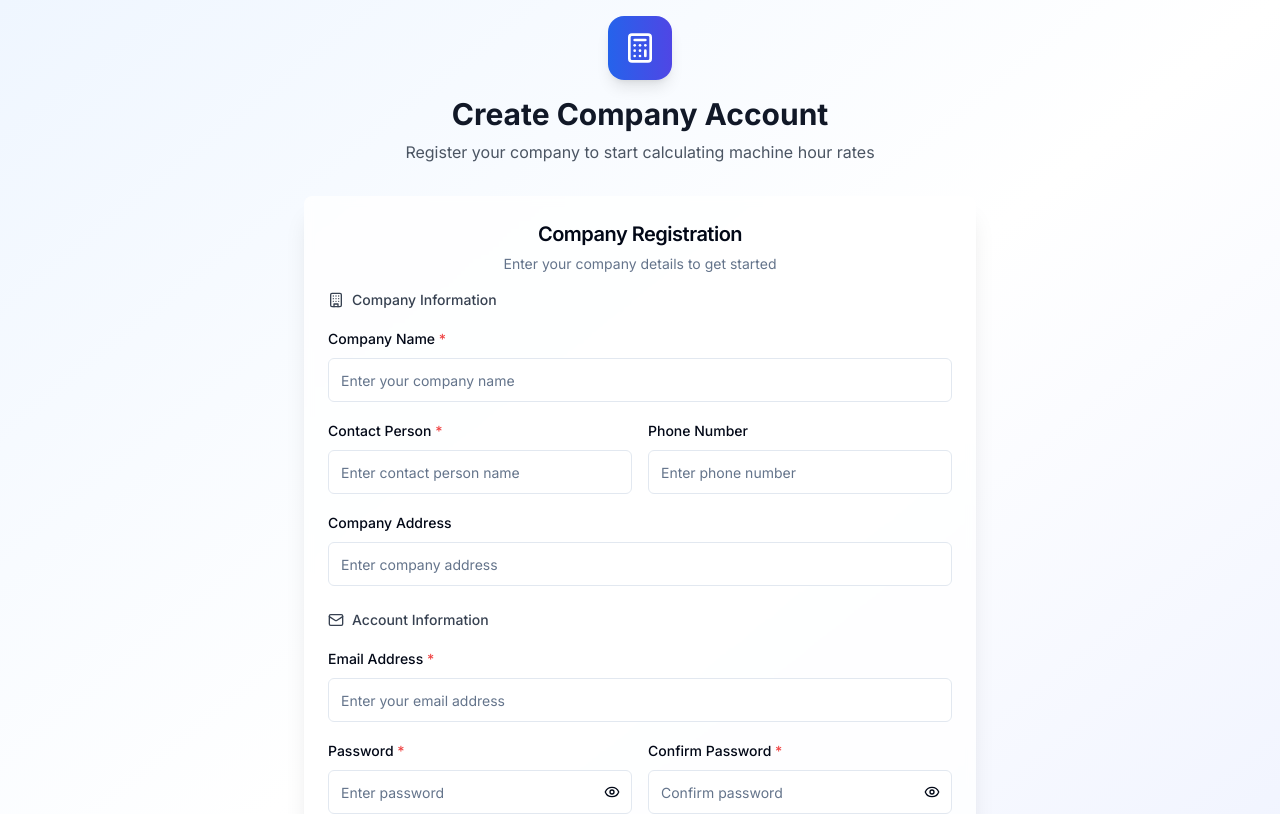
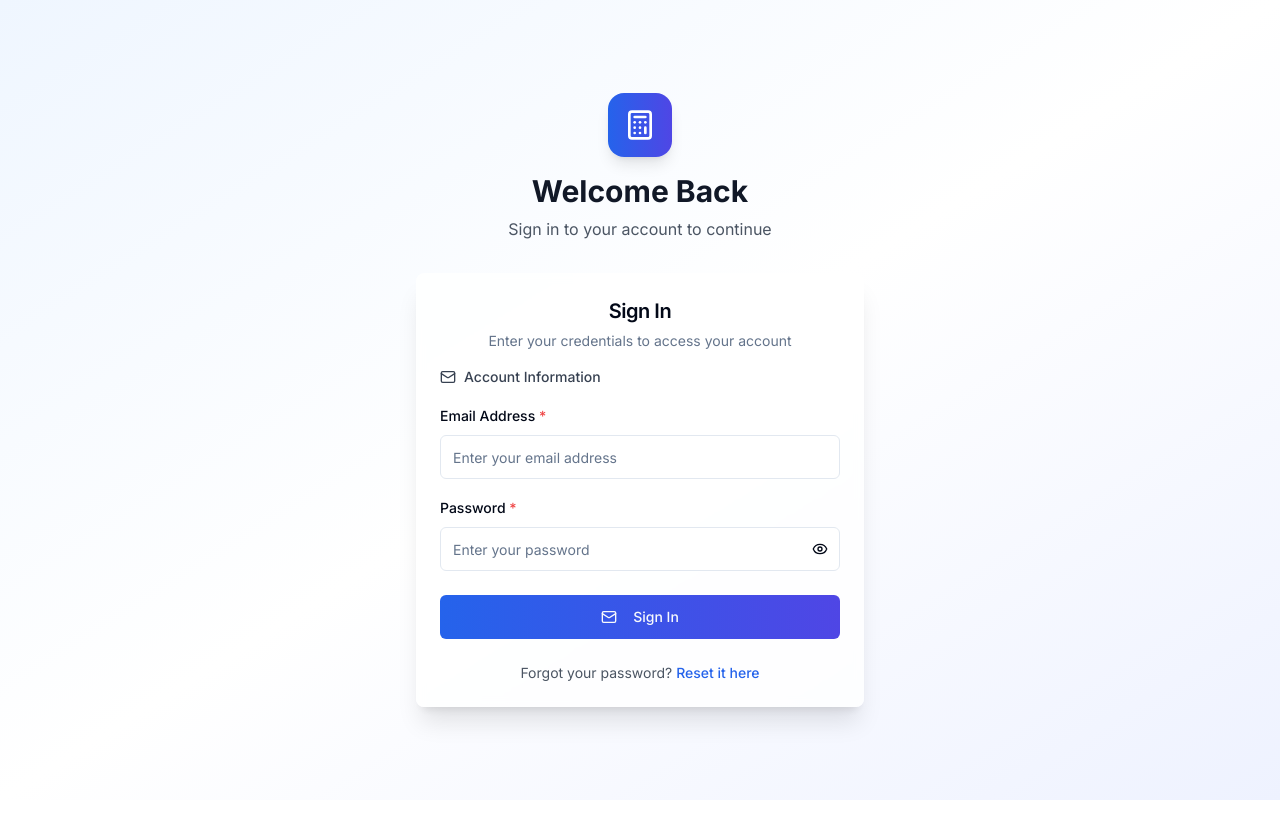
Before and after one commit to TechiePugal/mhr_globle, a Next.js app: page /register in a window 1280 px wide. Shown: the top 814 px of the page. Built offline with nearby package versions, Linux system fonts and the light colour scheme.

Commit message:
remove sign in

```diff
--- a/app/page.tsx
+++ b/app/page.tsx
@@ -141,17 +141,17 @@ export default function LoginPage() {
             </form>
 
             {/* Registration Link */}
-            <div className="mt-6 text-center">
+            {/* <div className="mt-6 text-center">
               <p className="text-sm text-gray-600 mb-4">
                 Don't have a company account?{" "}
                 <Link href="/register" className="font-medium text-blue-600 hover:text-blue-500">
                   Register your company
                 </Link>
               </p>
-            </div>
+            </div> */}
 
             {/* Demo Credentials */}
-            <div className="mt-6 p-4 bg-blue-50 rounded-lg border border-blue-200">
+            {/* <div className="mt-6 p-4 bg-blue-50 rounded-lg border border-blue-200">
               <p className="text-sm font-medium text-blue-900 mb-2">Demo Account:</p>
               <div className="space-y-1 text-sm text-blue-700">
                 <p>
@@ -164,7 +164,7 @@ export default function LoginPage() {
               <p className="text-xs text-blue-600 mt-2">
                 Or create your own company account using the registration link above
               </p>
-            </div>
+            </div> */}
           </CardContent>
         </Card>
 
--- a/app/register/page.tsx
+++ b/app/register/page.tsx
@@ -9,25 +9,17 @@ import { Input } from "@/components/ui/input"
 import { Label } from "@/components/ui/label"
 import { Card, CardContent, CardDescription, CardHeader, CardTitle } from "@/components/ui/card"
 import { Alert, AlertDescription } from "@/components/ui/alert"
-import { Calculator, Building, Mail, Eye, EyeOff, ArrowLeft } from "lucide-react"
-import { registerUser, type User as FirebaseUser } from "@/lib/firebaseService"
-import Link from "next/link"
+import { Calculator, Mail, Eye, EyeOff } from "lucide-react"
+import { loginUser } from "@/lib/firebaseService"
 
-export default function RegisterPage() {
+export default function LoginPage() {
   const [formData, setFormData] = useState({
     email: "",
     password: "",
-    confirmPassword: "",
-    companyName: "",
-    contactPerson: "",
-    phone: "",
-    address: "",
   })
   const [showPassword, setShowPassword] = useState(false)
-  const [showConfirmPassword, setShowConfirmPassword] = useState(false)
   const [errors, setErrors] = useState<any>({})
   const [loading, setLoading] = useState(false)
-  const [success, setSuccess] = useState(false)
   const router = useRouter()
 
   const validateForm = () => {
@@ -43,25 +35,6 @@ export default function RegisterPage() {
     // Password validation
     if (!formData.password) {
       newErrors.password = "Password is required"
-    } else if (formData.password.length < 6) {
-      newErrors.password = "Password must be at least 6 characters long"
-    }
-
-    // Confirm password validation
-    if (!formData.confirmPassword) {
-      newErrors.confirmPassword = "Please confirm your password"
-    } else if (formData.password !== formData.confirmPassword) {
-      newErrors.confirmPassword = "Passwords do not match"
-    }
-
-    // Company name validation
-    if (!formData.companyName.trim()) {
-      newErrors.companyName = "Company name is required"
-    }
-
-    // Contact person validation
-    if (!formData.contactPerson.trim()) {
-      newErrors.contactPerson = "Contact person name is required"
     }
 
     setErrors(newErrors)
@@ -85,68 +58,38 @@ export default function RegisterPage() {
     setErrors({})
 
     try {
-      const userData: Omit<FirebaseUser, "id" | "createdAt" | "updatedAt"> = {
-        email: formData.email,
-        password: formData.password, // In production, this should be hashed
-        companyName: formData.companyName,
-        contactPerson: formData.contactPerson,
-        phone: formData.phone,
-        address: formData.address,
-      }
-
-      await registerUser(userData)
-      setSuccess(true)
-
-      // Redirect to login after 2 seconds
-      setTimeout(() => {
-        router.push("/")
-      }, 2000)
+      await loginUser(formData.email, formData.password)
+      // Redirect to dashboard or main page after successful login
+      router.push("/dashboard")
     } catch (error: any) {
-      if (error.message === "Email already registered") {
-        setErrors({ email: "This email is already registered. Please use a different email or login." })
+      if (error.message === "Invalid credentials") {
+        setErrors({ general: "Invalid email or password. Please try again." })
+      } else if (error.message === "User not found") {
+        setErrors({ general: "No account found with this email address." })
       } else {
-        setErrors({ general: "Registration failed. Please try again." })
+        setErrors({ general: "Login failed. Please try again." })
       }
     } finally {
       setLoading(false)
     }
   }
 
-  if (success) {
-    return (
-      <div className="min-h-screen bg-gradient-to-br from-green-50 via-white to-emerald-50 flex items-center justify-center p-4">
-        <Card className="w-full max-w-md shadow-xl border-0 bg-white/80 backdrop-blur-sm">
-          <CardContent className="p-8 text-center">
-            <div className="mx-auto mb-4 w-16 h-16 bg-gradient-to-r from-green-600 to-emerald-600 rounded-2xl flex items-center justify-center shadow-lg">
-              <Calculator className="w-8 h-8 text-white" />
-            </div>
-            <h2 className="text-2xl font-bold text-gray-900 mb-2">Registration Successful!</h2>
-            <p className="text-gray-600 mb-4">
-              Your company account has been created successfully. You will be redirected to the login page shortly.
-            </p>
-            <div className="w-8 h-8 border-2 border-green-600 border-t-transparent rounded-full animate-spin mx-auto"></div>
-          </CardContent>
-        </Card>
-      </div>
-    )
-  }
-
   return (
     <div className="min-h-screen bg-gradient-to-br from-blue-50 via-white to-indigo-50 flex items-center justify-center p-4">
-      <div className="w-full max-w-2xl">
+      <div className="w-full max-w-md">
         {/* Header */}
         <div className="text-center mb-8">
           <div className="mx-auto mb-4 w-16 h-16 bg-gradient-to-r from-blue-600 to-indigo-600 rounded-2xl flex items-center justify-center shadow-lg">
             <Calculator className="w-8 h-8 text-white" />
           </div>
-          <h1 className="text-3xl font-bold text-gray-900 mb-2">Create Company Account</h1>
-          <p className="text-gray-600">Register your company to start calculating machine hour rates</p>
+          <h1 className="text-3xl font-bold text-gray-900 mb-2">Welcome Back</h1>
+          <p className="text-gray-600">Sign in to your account to continue</p>
         </div>
 
         <Card className="shadow-xl border-0 bg-white/80 backdrop-blur-sm">
           <CardHeader className="text-center pb-4">
-            <CardTitle className="text-xl font-semibold">Company Registration</CardTitle>
-            <CardDescription>Enter your company details to get started</CardDescription>
+            <CardTitle className="text-xl font-semibold">Sign In</CardTitle>
+            <CardDescription>Enter your credentials to access your account</CardDescription>
           </CardHeader>
           <CardContent>
             <form onSubmit={handleSubmit} className="space-y-6">
@@ -157,75 +100,7 @@ export default function RegisterPage() {
                 </Alert>
               )}
 
-              {/* Company Information */}
-              <div className="space-y-4">
-                <div className="flex items-center space-x-2 text-sm font-medium text-gray-700 mb-3">
-                  <Building className="w-4 h-4" />
-                  <span>Company Information</span>
-                </div>
-
-                <div className="grid grid-cols-1 md:grid-cols-2 gap-4">
-                  <div className="md:col-span-2 space-y-2">
-                    <Label htmlFor="companyName" className="text-sm font-medium">
-                      Company Name <span className="text-red-500">*</span>
-                    </Label>
-                    <Input
-                      id="companyName"
-                      type="text"
-                      value={formData.companyName}
-                      onChange={(e) => handleInputChange("companyName", e.target.value)}
-                      placeholder="Enter your company name"
-                      className={`h-11 ${errors.companyName ? "border-red-500" : ""}`}
-                    />
-                    {errors.companyName && <p className="text-sm text-red-600">{errors.companyName}</p>}
-                  </div>
-
-                  <div className="space-y-2">
-                    <Label htmlFor="contactPerson" className="text-sm font-medium">
-                      Contact Person <span className="text-red-500">*</span>
-                    </Label>
-                    <Input
-                      id="contactPerson"
-                      type="text"
-                      value={formData.contactPerson}
-                      onChange={(e) => handleInputChange("contactPerson", e.target.value)}
-                      placeholder="Enter contact person name"
-                      className={`h-11 ${errors.contactPerson ? "border-red-500" : ""}`}
-                    />
-                    {errors.contactPerson && <p className="text-sm text-red-600">{errors.contactPerson}</p>}
-                  </div>
-
-                  <div className="space-y-2">
-                    <Label htmlFor="phone" className="text-sm font-medium">
-                      Phone Number
-                    </Label>
-                    <Input
-                      id="phone"
-                      type="tel"
-                      value={formData.phone}
-                      onChange={(e) => handleInputChange("phone", e.target.value)}
-                      placeholder="Enter phone number"
-                      className="h-11"
-                    />
-                  </div>
-
-                  <div className="md:col-span-2 space-y-2">
-                    <Label htmlFor="address" className="text-sm font-medium">
-                      Company Address
-                    </Label>
-                    <Input
-                      id="address"
-                      type="text"
-                      value={formData.address}
-                      onChange={(e) => handleInputChange("address", e.target.value)}
-                      placeholder="Enter company address"
-                      className="h-11"
-                    />
-                  </div>
-                </div>
-              </div>
-
-              {/* Account Information */}
+              {/* Login Form */}
               <div className="space-y-4">
                 <div className="flex items-center space-x-2 text-sm font-medium text-gray-700 mb-3">
                   <Mail className="w-4 h-4" />
@@ -248,7 +123,6 @@ export default function RegisterPage() {
                     {errors.email && <p className="text-sm text-red-600">{errors.email}</p>}
                   </div>
 
-                  <div className="grid grid-cols-1 md:grid-cols-2 gap-4">
                   <div className="space-y-2">
                     <Label htmlFor="password" className="text-sm font-medium">
                       Password <span className="text-red-500">*</span>
@@ -259,7 +133,7 @@ export default function RegisterPage() {
                         type={showPassword ? "text" : "password"}
                         value={formData.password}
                         onChange={(e) => handleInputChange("password", e.target.value)}
-                          placeholder="Enter password"
+                        placeholder="Enter your password"
                         className={`h-11 pr-10 ${errors.password ? "border-red-500" : ""}`}
                       />
                       <Button
@@ -274,33 +148,6 @@ export default function RegisterPage() {
                     </div>
                     {errors.password && <p className="text-sm text-red-600">{errors.password}</p>}
                   </div>
-
-                    <div className="space-y-2">
-                      <Label htmlFor="confirmPassword" className="text-sm font-medium">
-                        Confirm Password <span className="text-red-500">*</span>
-                      </Label>
-                      <div className="relative">
-                        <Input
-                          id="confirmPassword"
-                          type={showConfirmPassword ? "text" : "password"}
-                          value={formData.confirmPassword}
-                          onChange={(e) => handleInputChange("confirmPassword", e.target.value)}
-                          placeholder="Confirm password"
-                          className={`h-11 pr-10 ${errors.confirmPassword ? "border-red-500" : ""}`}
-                        />
-                        <Button
-                          type="button"
-                          variant="ghost"
-                          size="sm"
-                          className="absolute right-0 top-0 h-11 px-3 hover:bg-transparent"
-                          onClick={() => setShowConfirmPassword(!showConfirmPassword)}
-                        >
-                          {showConfirmPassword ? <EyeOff className="w-4 h-4" /> : <Eye className="w-4 h-4" />}
-                        </Button>
-                      </div>
-                      {errors.confirmPassword && <p className="text-sm text-red-600">{errors.confirmPassword}</p>}
-                    </div>
-                  </div>
                 </div>
               </div>
 
@@ -313,38 +160,28 @@ export default function RegisterPage() {
                 {loading ? (
                   <div className="flex items-center">
                     <div className="w-4 h-4 border-2 border-white border-t-transparent rounded-full animate-spin mr-2"></div>
-                    Creating Account...
+                    Signing In...
                   </div>
                 ) : (
                   <>
-                    <Building className="w-4 h-4 mr-2" />
-                    Create Company Account
+                    <Mail className="w-4 h-4 mr-2" />
+                    Sign In
                   </>
                 )}
               </Button>
             </form>
 
-            {/* Login Link */}
+            {/* Forgot Password Link */}
             <div className="mt-6 text-center">
               <p className="text-sm text-gray-600">
-                Already have an account?{" "}
-                <Link href="/" className="font-medium text-blue-600 hover:text-blue-500">
-                  Sign in here
-                </Link>
+                Forgot your password?{" "}
+                <button className="font-medium text-blue-600 hover:text-blue-500">
+                  Reset it here
+                </button>
               </p>
             </div>
           </CardContent>
         </Card>
-
-        {/* Back to Login */}
-        <div className="text-center mt-6">
-          <Link href="/">
-            <Button variant="ghost" className="text-gray-600 hover:text-gray-900">
-              <ArrowLeft className="w-4 h-4 mr-2" />
-              Back to Login
-            </Button>
-          </Link>
-        </div>
       </div>
     </div>
   )
```
Lines whose indentation alone changed are shown as unchanged.
